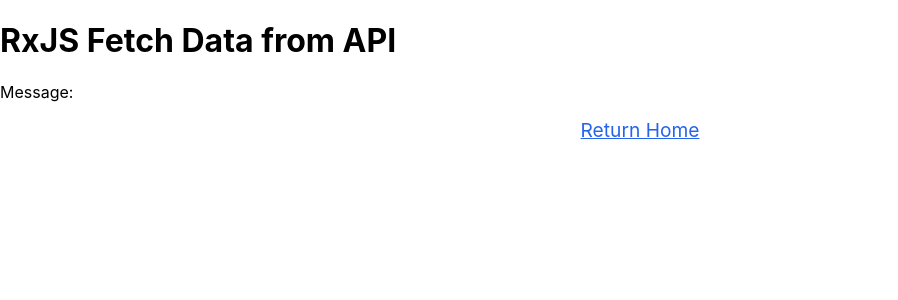
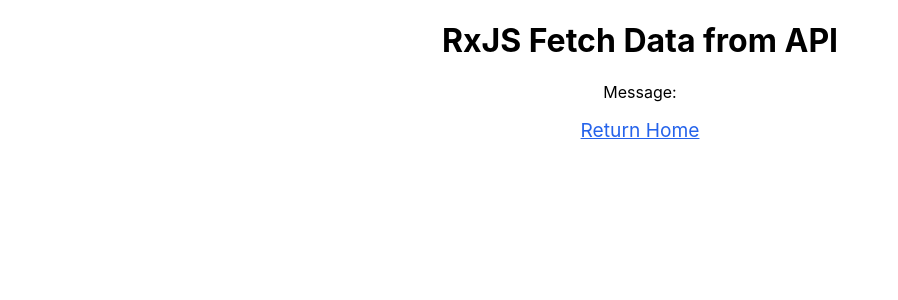
Before and after one commit to thisdot/starter.dev, a React (Create React App) app in the folder starters/cra-rxjs-styled-components/: page /rxjs-example in a window 1280 px wide. Shown: the top 300 px of the page, without its empty margins (0-898 px from the left). Built offline with nearby package versions, Linux system fonts and the light colour scheme; no server answers.

Commit message:
feat: adding loading message

```diff
--- a/starters/cra-rxjs-styled-components/src/components/RxJS-Example/RxJS-Example.styles.tsx
+++ b/starters/cra-rxjs-styled-components/src/components/RxJS-Example/RxJS-Example.styles.tsx
@@ -1,10 +1,9 @@
 import styled from 'styled-components';
 import { Link } from 'react-router-dom';
 export const RxJSExampleContainer = styled.div`
-  margin: auto;
+  text-align: center;
 `;
 export const HomeLinkDiv = styled.div`
-  text-align: center;
   margin: 10px 0;
 `;
 
--- a/starters/cra-rxjs-styled-components/src/components/RxJS-Example/RxJS-Example.tsx
+++ b/starters/cra-rxjs-styled-components/src/components/RxJS-Example/RxJS-Example.tsx
@@ -7,20 +7,21 @@ import { useState, useEffect } from 'react';
 import { fromFetch } from 'rxjs/fetch';
 
 export const RxJSExample = () => {
-  const [data, setData] = useState('');
+  const [message, setMessage] = useState('');
+  const [loading, setLoading] = useState(true);
 
   useEffect(() => {
     const subscription = fromFetch(
-      'https://api.starter.dev/hello?greeting=jess'
-    ).subscribe((response) => response.text().then((data) => setData(data)));
-
+      'https://api.starter.dev/hello?greeting=from This Dot Labs!'
+    ).subscribe((response) => response.text().then((data) => setMessage(data)));
+    setLoading(false);
     return () => subscription.unsubscribe();
   }, []);
 
   return (
     <RxJSExampleContainer>
       <h1>RxJS Fetch Data from API</h1>
-      <p>Message: {data}</p>
+      <p>Message: {loading ? '...Loading message' : message} </p>
       <HomeLinkDiv>
         <ReturnHomeLink to="/">Return Home</ReturnHomeLink>
       </HomeLinkDiv>
```
